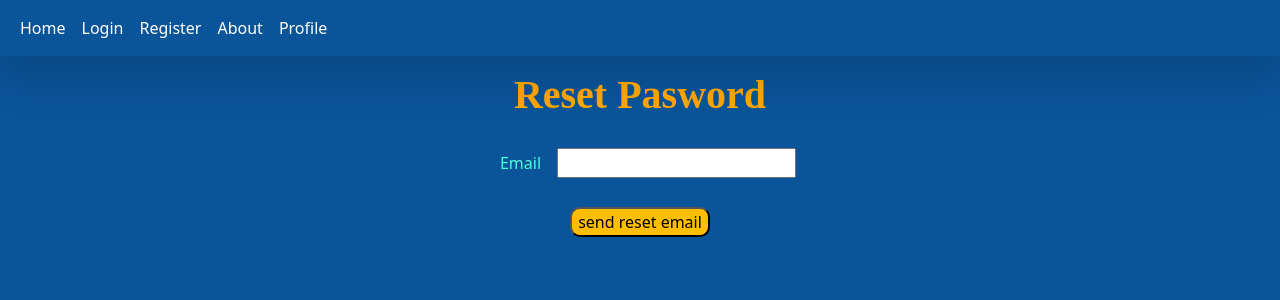
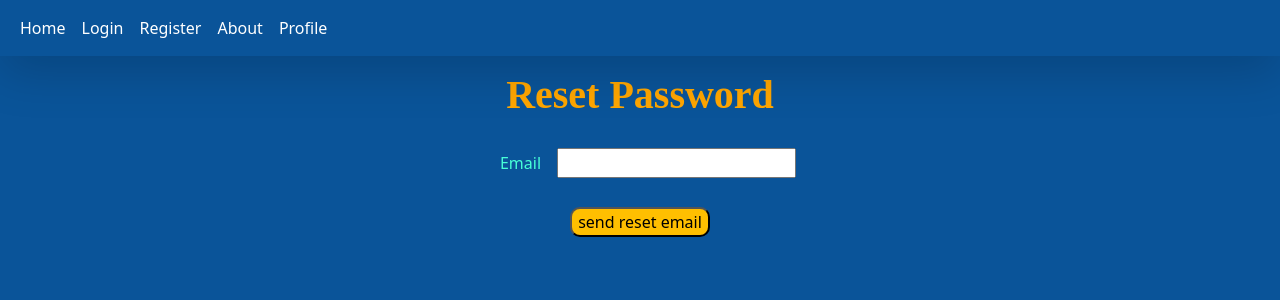
Before and after one commit to Gsned22/Project2-frontend, a React (Create React App) app: page /reset/password in a window 1280 px wide. Shown: the top 300 px of the page. Built offline with nearby package versions, Linux system fonts and the light colour scheme; a web font is replaced by a local one.

Commit message:
minor style, format updates

```diff
--- a/src/Checkout.tsx
+++ b/src/Checkout.tsx
@@ -52,7 +52,7 @@ function Checkout() {
                     <Input className='placeOrderInput' onChange={(e) => { setFull_Name(e.currentTarget.value) }} value={full_name} type="text" id="full_name" name="full_name" /><br />
                 </InputWrapper>
                 <InputWrapper>
-                     <h4>Please enter your address below:</h4>
+                     <h4>Please enter<br/>your address<br/>below:</h4>
                     <Label className='placeOrderLabel' htmlFor="street_address">Street Address</Label>
                     <Input className='placeOrderInput' onChange={(e) => { setStreet_Address(e.currentTarget.value) }} value={street_address} type="text" id="street_address" name="street_address" /><br />
                     <Label className='placeOrderLabel' htmlFor="city">City</Label>
@@ -63,7 +63,7 @@ function Checkout() {
                     <Input className='placeOrderInput' onChange={(e) => { setZipcode1(Number(e.currentTarget.value)) }} value={zipcode1} type="number" id="zipcode1" name="zipcode1" /><br />
                 </InputWrapper>
                 <InputWrapper>
-                    <h4>Please enter your credit card info below:</h4>
+                    <h4>Please enter<br/>your credit card<br/>info below:</h4>
                     <Label className='placeOrderLabel' htmlFor="card_number">Credit Card Number</Label>
                     <Input className='placeOrderInput' onChange={(e) => { setCard_Number(Number(e.currentTarget.value)) }} value={card_number} type="number" id="card_number" name="card_number" /><br />
                     <Label className='placeOrderLabel' htmlFor="expiration">Expiration</Label>
--- a/src/Reset-Password.tsx
+++ b/src/Reset-Password.tsx
@@ -30,7 +30,7 @@ function ResetPassword() {
 
     return (
         <div className='loginClass'>
-           <h1>Reset Pasword</h1>
+           <h1>Reset Password</h1>
            <form onSubmit={(event) => { event.preventDefault() }}>
                 <div className='usernameAndPassword'>
                     <label className='usernameAndPasswordText' htmlFor="username">Email</label>
--- a/src/index.css
+++ b/src/index.css
@@ -207,6 +207,7 @@ button:active {
 
 .attribution {
     color: rgb(255, 255, 255);
+    text-align: center;
 }
 
 .buttonsOnConfirmationPage, .buttonOnDetailsPage, .buttonsOnOrdersPage {
```
